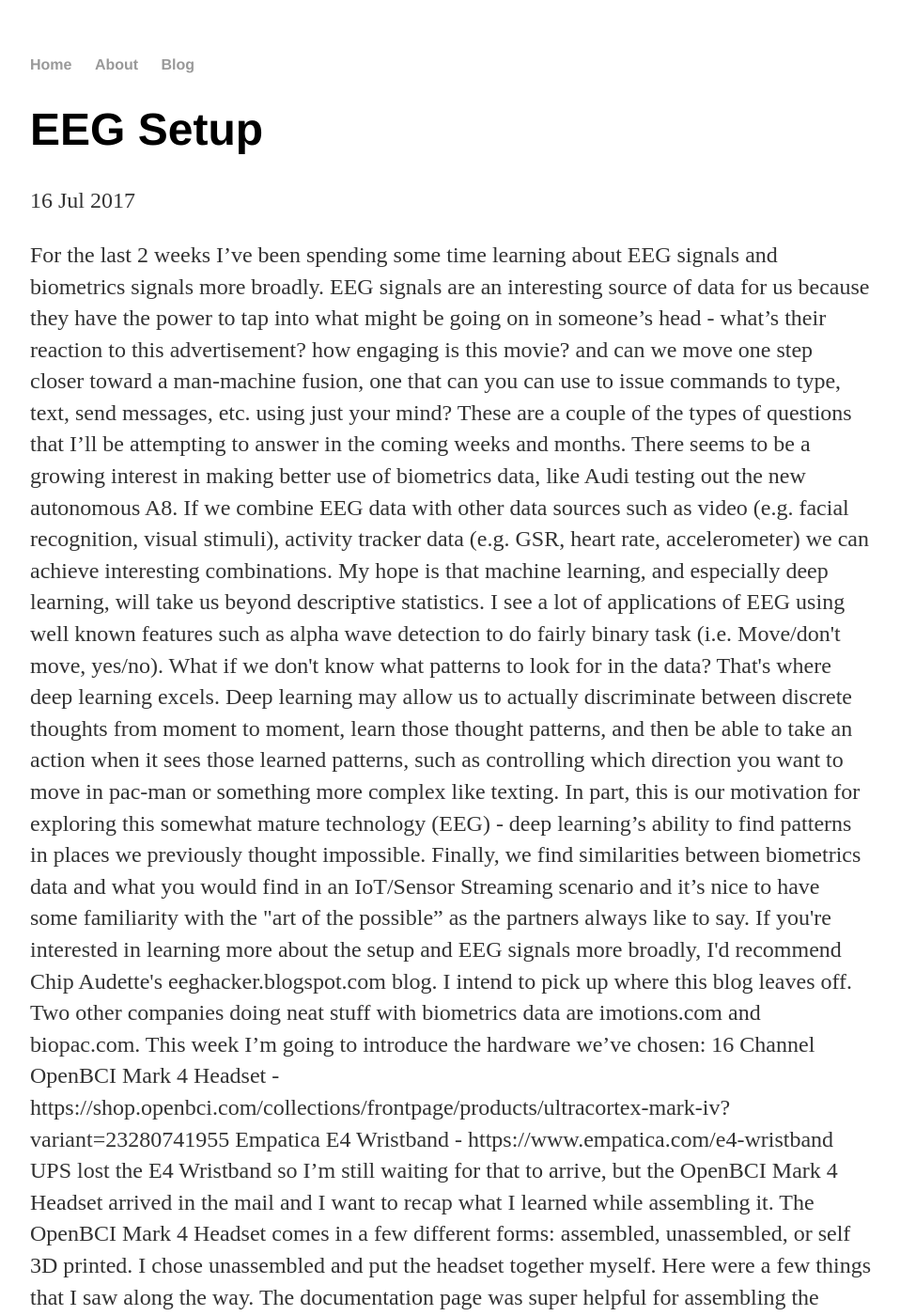
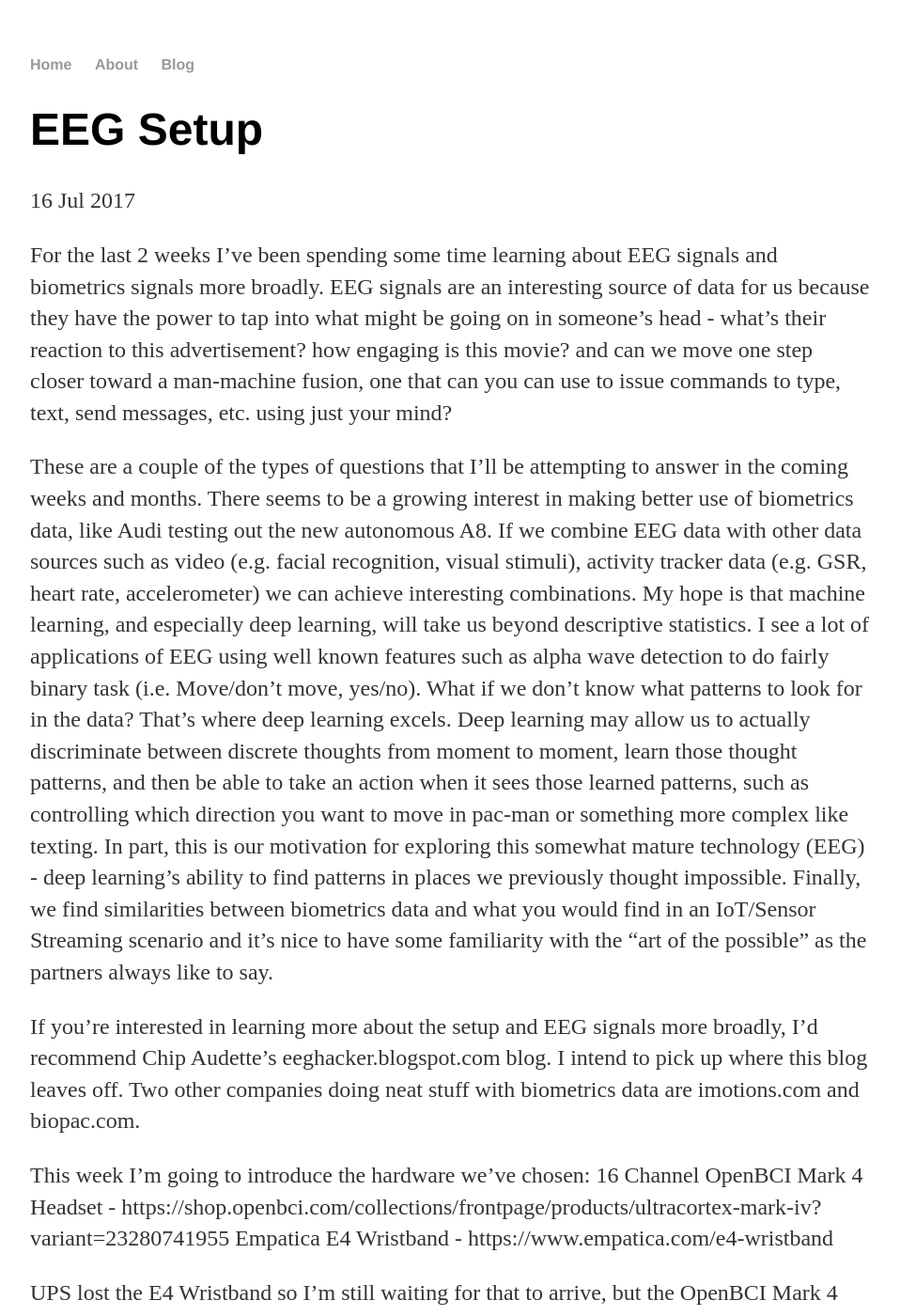
Before and after one commit to ToddMorrill/toddmorrill.github.io, a Jekyll site: the page built from _posts/2017-07-16-eeg-setup.md, in a window 1280 px wide and 1400 px high. Shown: the whole window at 94% size, without its empty margins (160-1118 px from the left). Built offline with Jekyll 4.4.1, drawn with Linux system fonts in a browser that asks for light colours; some of the changed text lies outside the part shown.

Commit message:
Update 2017-07-16-eeg-setup.md

```diff
--- a/_posts/2017-07-16-eeg-setup.md
+++ b/_posts/2017-07-16-eeg-setup.md
@@ -4,31 +4,22 @@ title: "EEG Setup"
 date: 2017-07-16
 ---
 
-<p>For the last 2 weeks I’ve been spending some time learning about EEG signals and biometrics signals more broadly. EEG signals are an interesting source of data for us because they have the power to tap into what might be going on in someone’s head - what’s their reaction to this advertisement? how engaging is this movie? and can we move one step closer toward a man-machine fusion, one that can you can use to issue commands to type, text, send messages, etc. using just your mind?
-
+For the last 2 weeks I’ve been spending some time learning about EEG signals and biometrics signals more broadly. EEG signals are an interesting source of data for us because they have the power to tap into what might be going on in someone’s head - what’s their reaction to this advertisement? how engaging is this movie? and can we move one step closer toward a man-machine fusion, one that can you can use to issue commands to type, text, send messages, etc. using just your mind?
 
 These are a couple of the types of questions that I’ll be attempting to answer in the coming weeks and months. There seems to be a growing interest in making better use of biometrics data, like Audi testing out the new autonomous A8. If we combine EEG data with other data sources such as video (e.g. facial recognition, visual stimuli), activity tracker data (e.g. GSR, heart rate, accelerometer) we can achieve interesting combinations. My hope is that machine learning, and especially deep learning, will take us beyond descriptive statistics. I see a lot of applications of EEG using well known features such as alpha wave detection to do fairly binary task (i.e. Move/don't move, yes/no). What if we don't know what patterns to look for in the data? That's where deep learning excels. Deep learning may allow us to actually discriminate between discrete thoughts from moment to moment, learn those thought patterns, and then be able to take an action when it sees those learned patterns, such as controlling which direction you want to move in pac-man or something more complex like texting. In part, this is our motivation for exploring this somewhat mature technology (EEG) - deep learning’s ability to find patterns in places we previously thought impossible.  Finally, we find similarities between biometrics data and what you would find in an IoT/Sensor Streaming scenario and it’s nice to have some familiarity with the "art of the possible” as the partners always like to say.
 
-
 If you're interested in learning more about the setup and EEG signals more broadly, I'd recommend Chip Audette's eeghacker.blogspot.com blog. I intend to pick up where this blog leaves off. Two other companies doing neat stuff with biometrics data are imotions.com and biopac.com.
-
 
 This week I’m going to introduce the hardware we’ve chosen:
 16 Channel OpenBCI Mark 4 Headset - https://shop.openbci.com/collections/frontpage/products/ultracortex-mark-iv?variant=23280741955
 Empatica E4 Wristband - https://www.empatica.com/e4-wristband
 
-
 UPS lost the E4 Wristband so I’m still waiting for that to arrive, but the OpenBCI Mark 4 Headset arrived in the mail and I want to recap what I learned while assembling it.
-
 
 The OpenBCI Mark 4 Headset comes in a few different forms: assembled, unassembled, or self 3D printed. I chose unassembled and put the headset together myself. Here were a few things that I saw along the way.
 
-
 The documentation page was super helpful for assembling the headset. I didn’t have all the tools they listed by I did just fine assembling the headset with a razor blade, some sandpaper, a screw driver, and super glue. The docs make it seem like you only need one super glue but I ended up needing 2 .14oz Loctite super glues. I’d also recommend gloves as you need to apply a lot of glue to this headset and you’re bound to get a bunch on your fingers. Have fun picking that off for the next couple hours.. I found out the hard way.
-
 
 After painstakingly glueing everything together, you arrive at the electronics. It’s fairly obvious how the daisy board (the smaller board) sits on top of the main board (the bigger board) and how the USB Bluetooth receiver works. The trickier part, however, is pinning down all those wires running from the electrodes back to the cyton boards; in my case, 16 channels. It was also unclear why I was getting a “RAILED” error message for the 9-16 channels from the OpenBCI GUI when I plugged everything in and tried to stream EEG waves. It turns out that you need to use the splitter wire provided in the Cyton board box to connect the “SRG ground” signal to both the main board and the daisy board. After that fix, I was up and running. I promptly recorded about a minute of 16 channel + accelerometer data if anyone is interested in seeing that. I’ve attached a sample data set below where I start normal (eyes open), then close my eyes (should see alpha waves), clench my jaw (lots of artifacts), and then shake my head side-to-side and front-to-back (see what the accelerometer picked up). My hypothesis is that kmeans might be able discriminate between the ~5 different actions above.
 
-
 Next up: Getting into the code
-</p>
```
